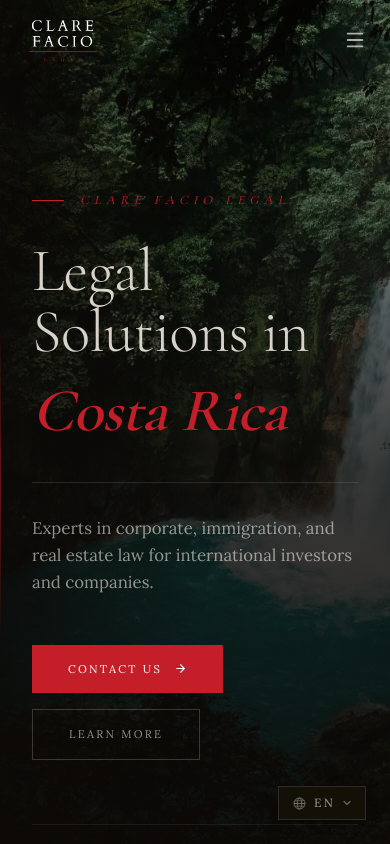
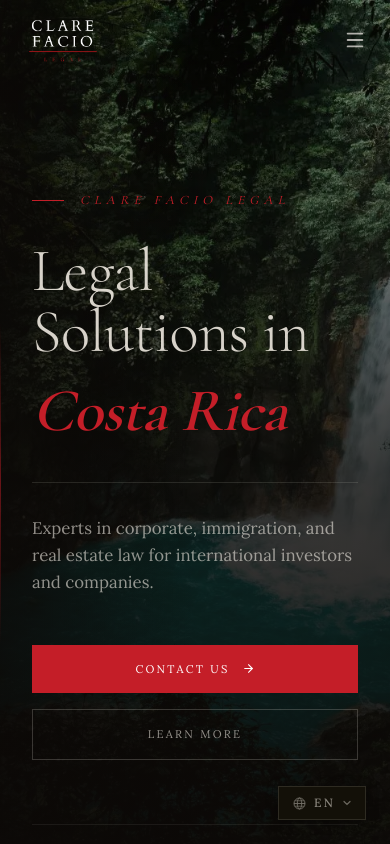
Before and after one commit to gqbo/clarefacio, a Next.js app: page /en in a window 390 px wide. Shown: the top 844 px of the page. Built offline with nearby package versions, Linux system fonts and the light colour scheme.

Commit message:
feat(Hero): update CTA layout for improved responsiveness and alignment

```diff
--- a/src/components/sections/Hero.tsx
+++ b/src/components/sections/Hero.tsx
@@ -126,11 +126,11 @@ export default function Hero() {
         {/* CTAs */}
         <motion.div
           {...fadeUp(0.82)}
-          className="flex flex-wrap items-center gap-4 mb-16"
+          className="flex flex-col sm:flex-row items-stretch sm:items-center gap-4 mb-16"
         >
           <a
             href="#contacto"
-            className="group inline-flex items-center gap-3 px-9 py-4 text-white transition-all duration-300"
+            className="group inline-flex items-center justify-center gap-3 px-9 py-4 text-white transition-all duration-300"
             style={{
               fontFamily: "var(--font-dm-sans)",
               fontSize: "0.7rem",
@@ -147,7 +147,7 @@ export default function Hero() {
 
           <a
             href="#nosotros"
-            className="inline-flex items-center gap-3 px-9 py-4 transition-all duration-300"
+            className="inline-flex items-center justify-center gap-3 px-9 py-4 transition-all duration-300"
             style={{
               fontFamily: "var(--font-dm-sans)",
               fontSize: "0.7rem",
```
